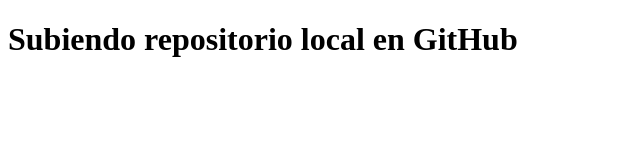
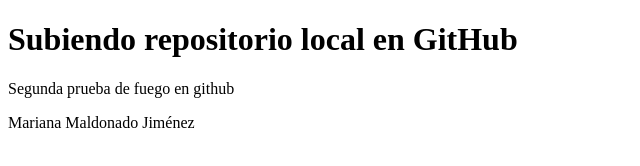
Before and after one commit to Marianninni/ing-github, a plain HTML site: page index.html in a window 1280 px wide. Shown: the whole page, without its empty margins (0-640 px from the left). Drawn offline with Linux system fonts and the light colour scheme.

Commit message:
agregue parrafo

```diff
--- a/index.html
+++ b/index.html
@@ -8,5 +8,7 @@
 </head>
 <body>
     <h1>Subiendo repositorio local en GitHub</h1>
+    <p>Segunda prueba de fuego en github</p>
+    <p>Mariana Maldonado Jiménez</p>
 </body>
 </html>
```
